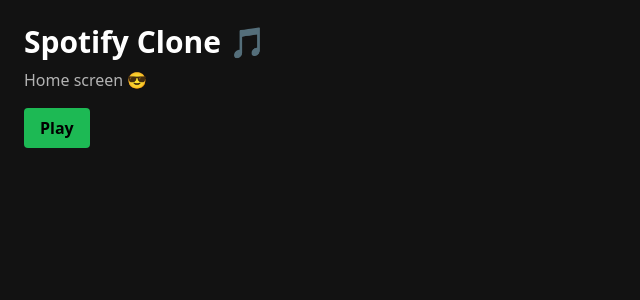
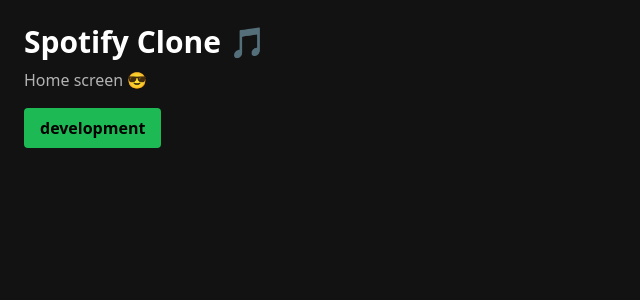
Before and after one commit to walter-ayala/React-Spotify, a React (Vite) app: page / in a window 1280 px wide. Shown: the top 300 px of the page, without its empty margins (0-640 px from the left). Built offline with nearby package versions, Linux system fonts and the light colour scheme.

Commit message:
add environment variables files

```diff
--- a/src/presentation/pages/Home.tsx
+++ b/src/presentation/pages/Home.tsx
@@ -7,7 +7,7 @@
         </p>
 
         <button className="mt-4 px-4 py-2 bg-green text-black font-semibold rounded">
-          Play
+          {import.meta.env.MODE}
         </button>
       </div>
     );
```
Also changed, not shown: 2 other files (tests, documents, lock files or other folders).
